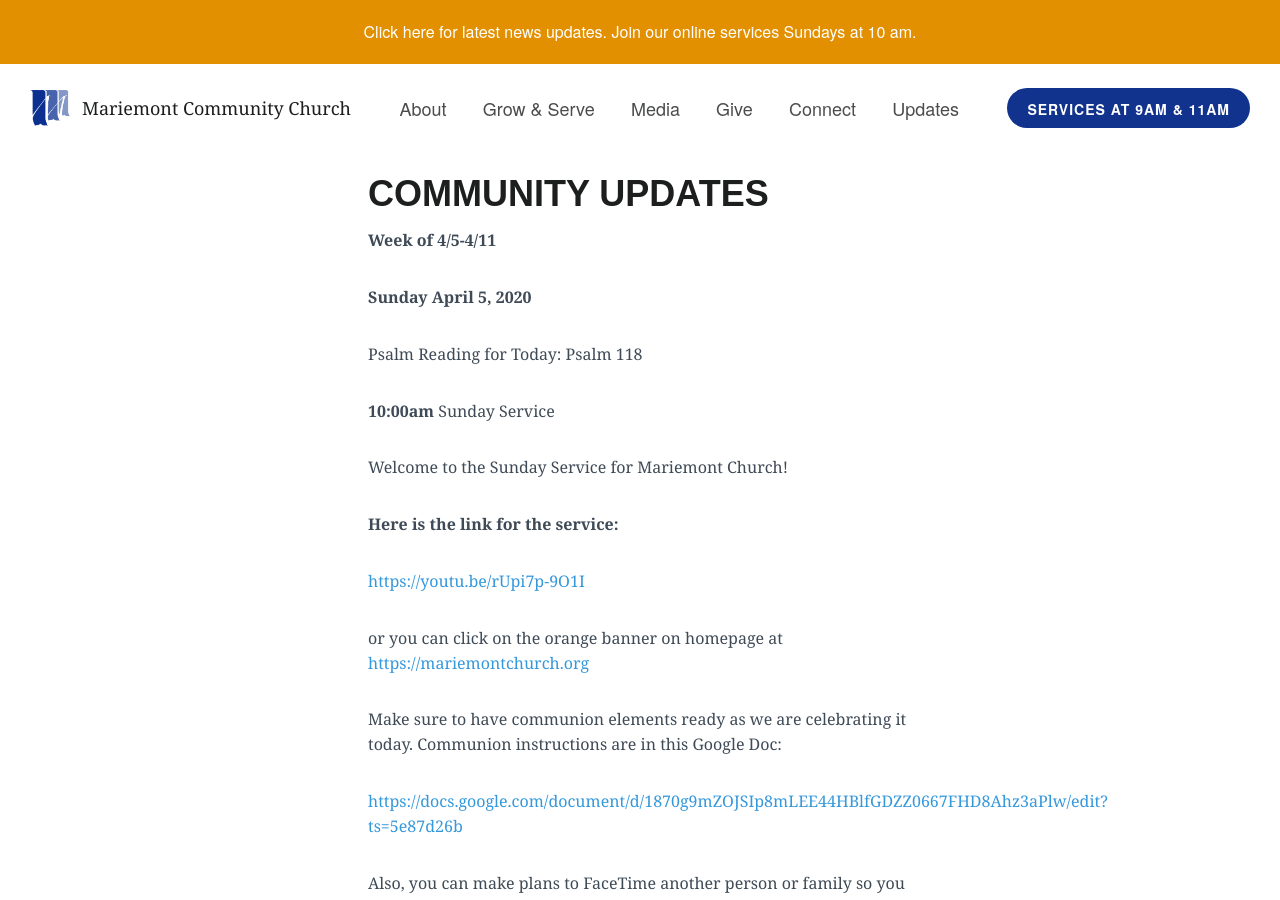
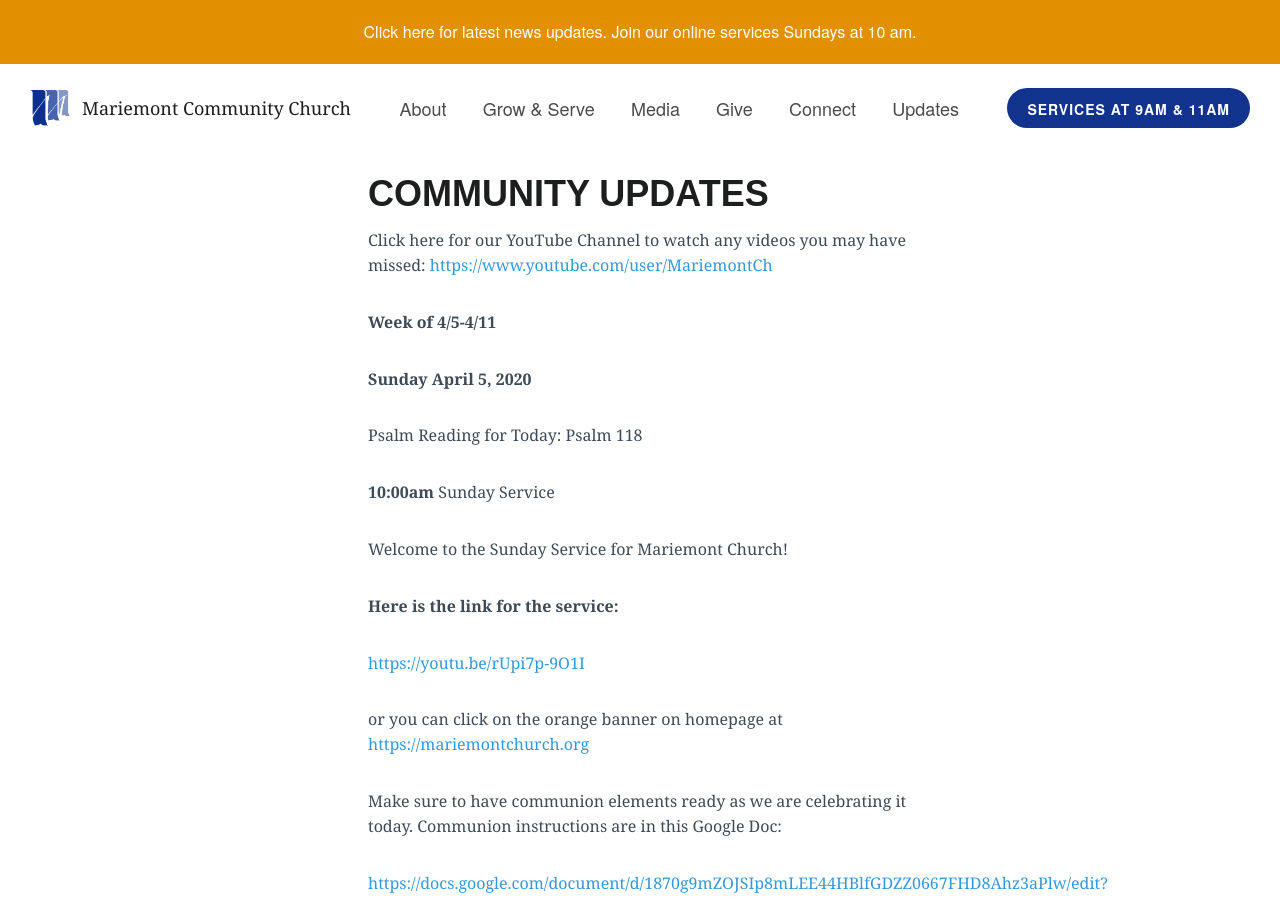
Before and after one commit to lukemoderwell/mariemont, a Jekyll site: the page built from updates.markdown, in a window 1280 px wide and 900 px high. Built offline with Jekyll 4.4.1, drawn with Linux system fonts in a browser that asks for light colours; nearby versions of some CDN libraries.

Commit message:
Updated Updates

```diff
--- a/updates.markdown
+++ b/updates.markdown
@@ -9,6 +9,8 @@
 
 ## Community Updates
 
+Click here for our YouTube Channel to watch any videos you may have missed:
+[https://www.youtube.com/user/MariemontCh](https://www.youtube.com/user/MariemontCh)
 
 **Week of 4/5-4/11**
 
```
